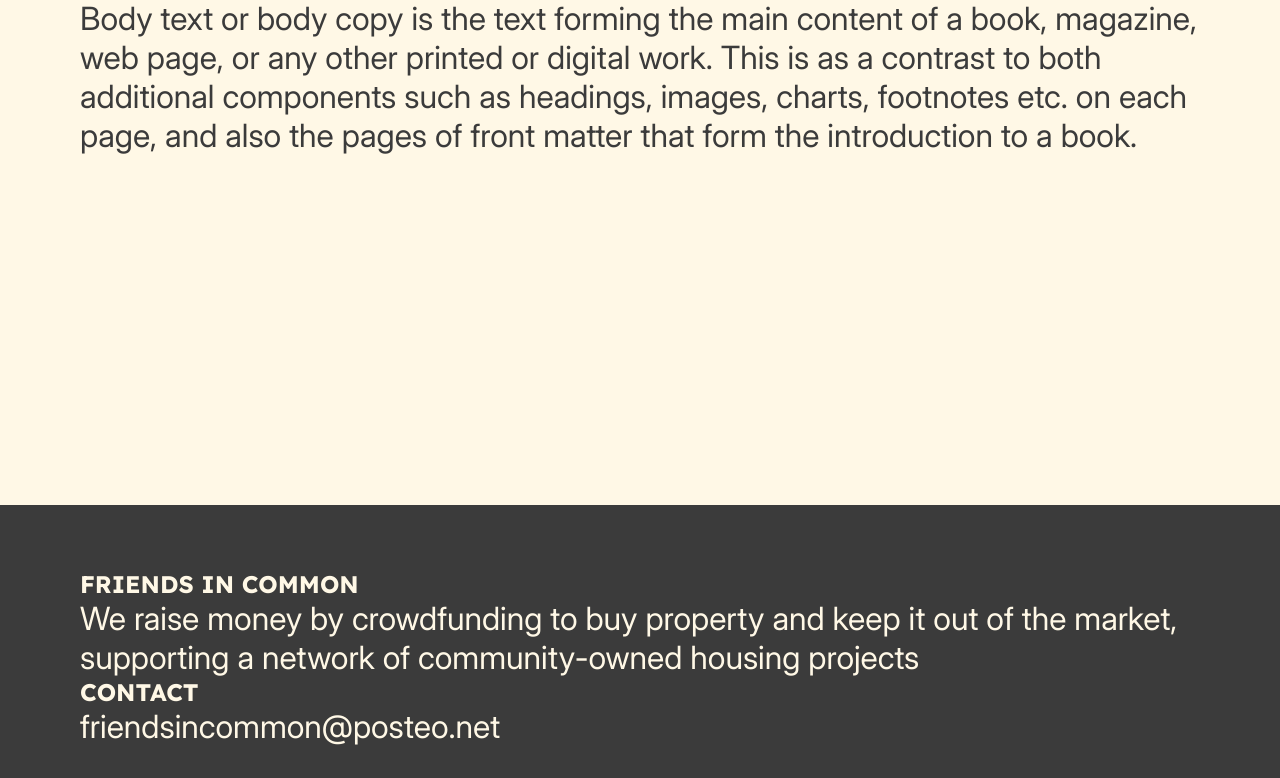
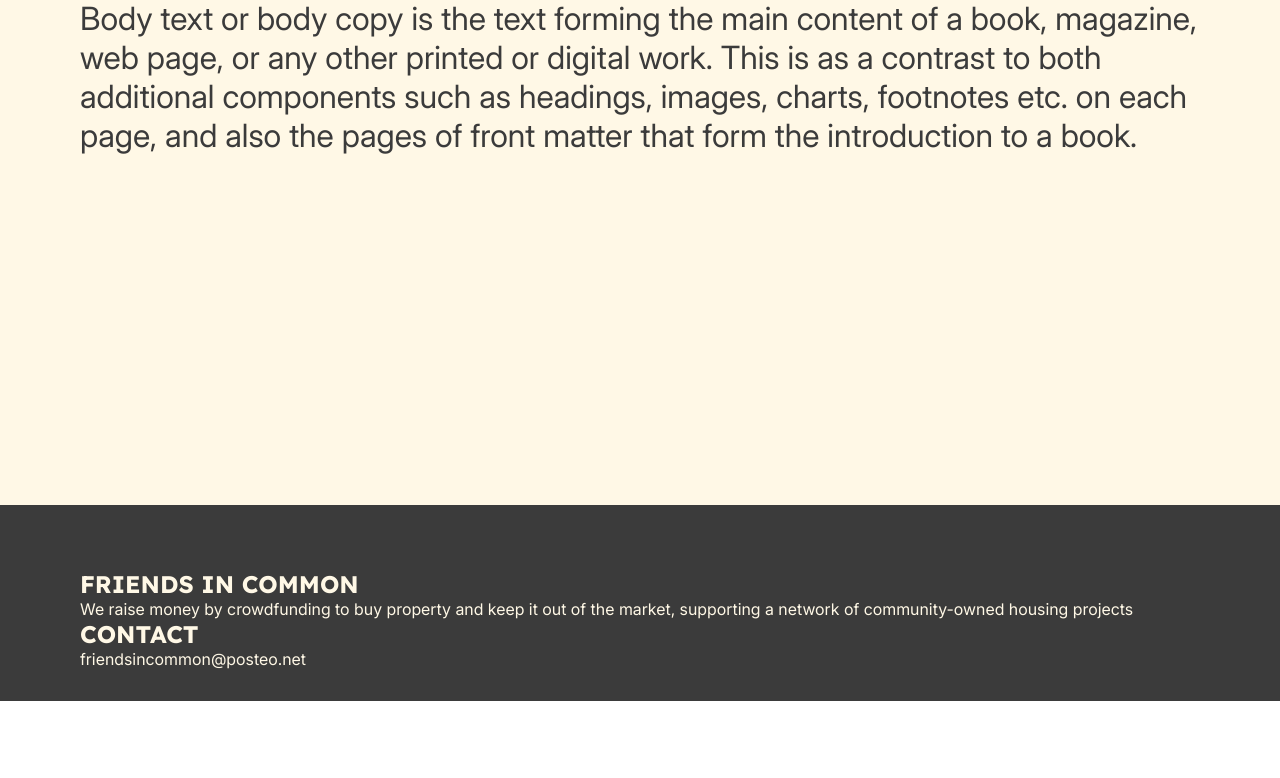
Before and after one commit to pessi-v/fic-website, a SvelteKit app: page / in a window 1280 px wide. Shown: the part 5909-6687 px from the top of the page. After the commit the page ends 6610 px from the top, so only its background shows below. Built offline with nearby package versions, Linux system fonts and the light colour scheme.

Commit message:
smaller text for footer

```diff
--- a/src/routes/+page.svelte
+++ b/src/routes/+page.svelte
@@ -893,5 +893,9 @@
 		background-color: var(--fic-gray);
 		width: 100vw;
 		height: auto;
+
+		p {
+			font-size: 1rem;
+		}
 	}
 </style>
```
